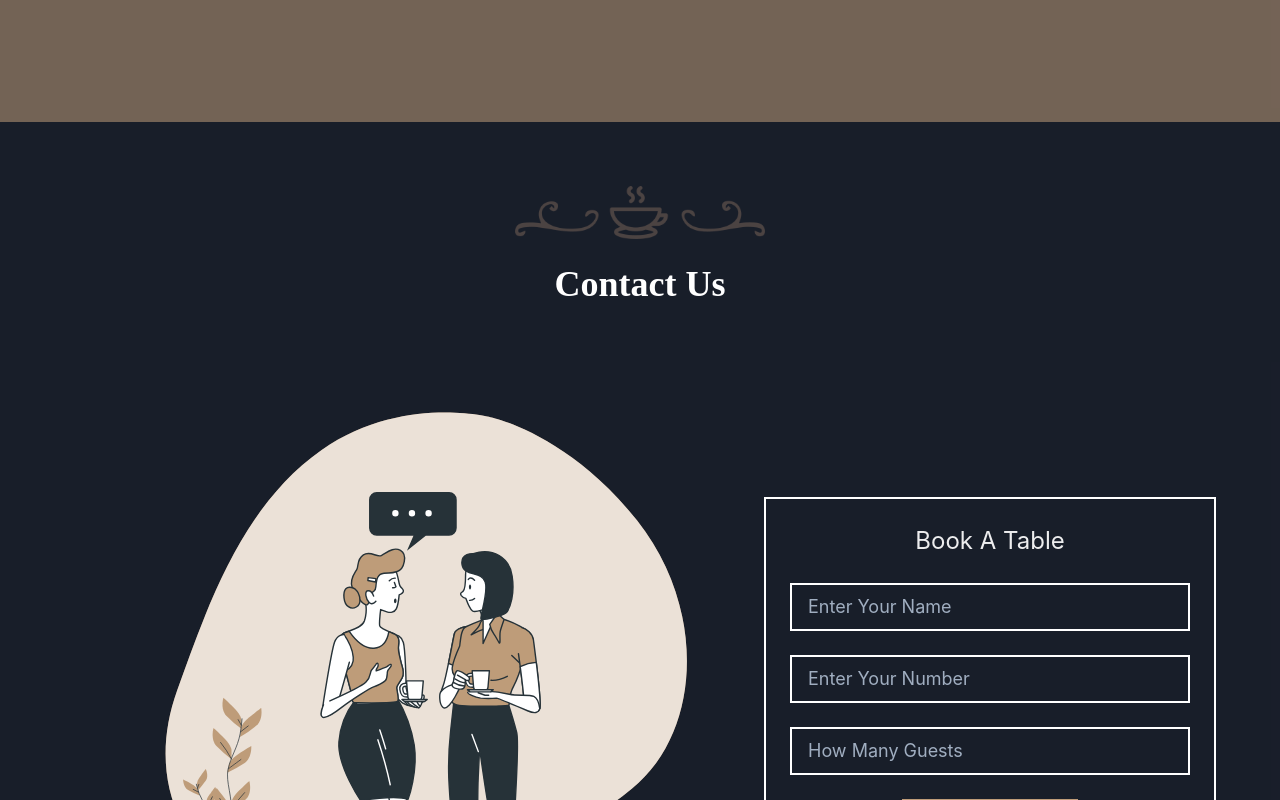
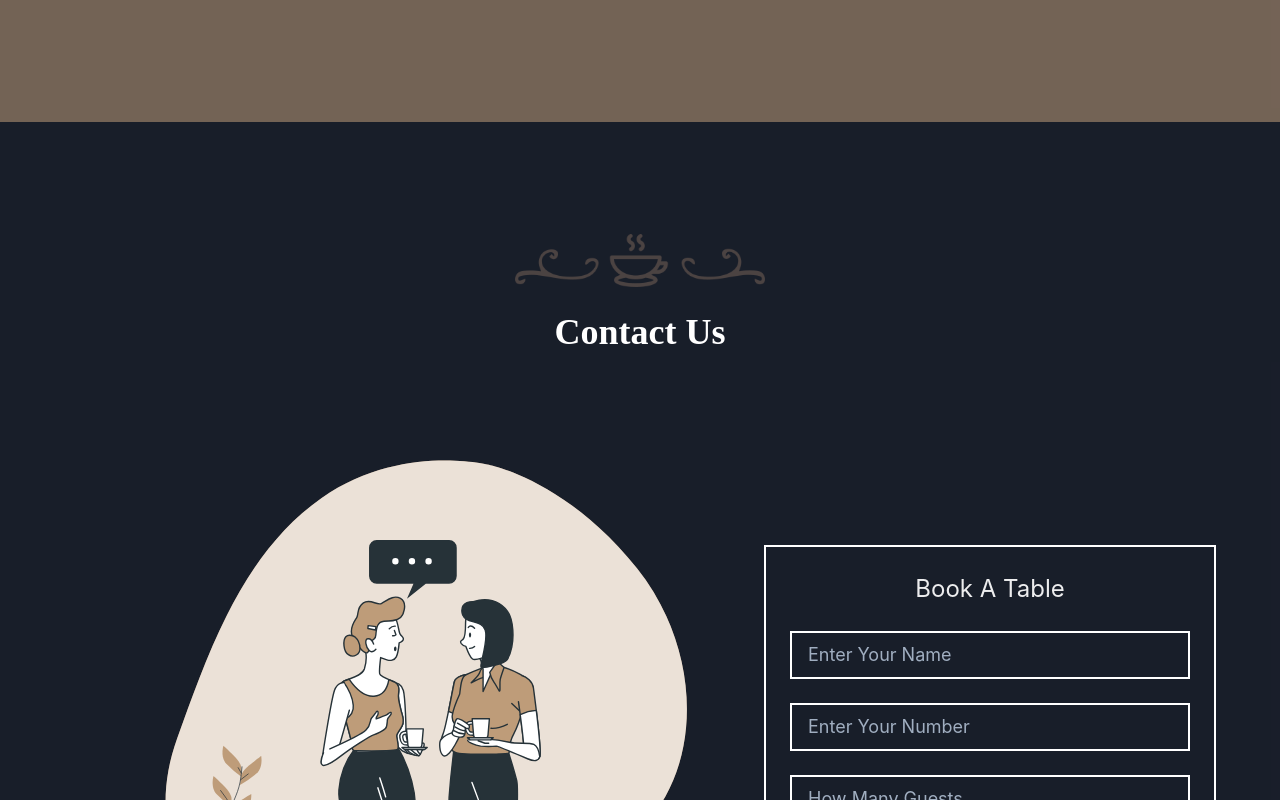
Before and after one commit to afiatamanna06/coffee_heaven, a Next.js app: page / in a window 1280 px wide. Shown: the part 5400-6200 px from the top of the page. Built offline with nearby package versions, Linux system fonts and the light colour scheme; a web font is replaced by a local one.

Commit message:
Update padding

```diff
--- a/components/contact/ContactSection.js
+++ b/components/contact/ContactSection.js
@@ -4,7 +4,7 @@ import contactList from './ContactList'
 
 function ContactSection() {
   return (
-    <Box display="flex" flexDir="column" alignItems="center" py="16" px="4" id="Contact" borderColor="rgba(190, 156, 121, 1)">
+    <Box display="flex" flexDir="column" alignItems="center" pt="28" pb="16" px="4" id="Contact" borderColor="rgba(190, 156, 121, 1)">
         <Header title="Contact Us" color={["rgba(255, 255, 255, 1)"]} />
         <Flex alignItems="center" direction={["column", "column", "column", "row", "row"]}>
             <Image flex="1" src="/contact-img.svg" w="700px" h="700px" alt="" />
```
